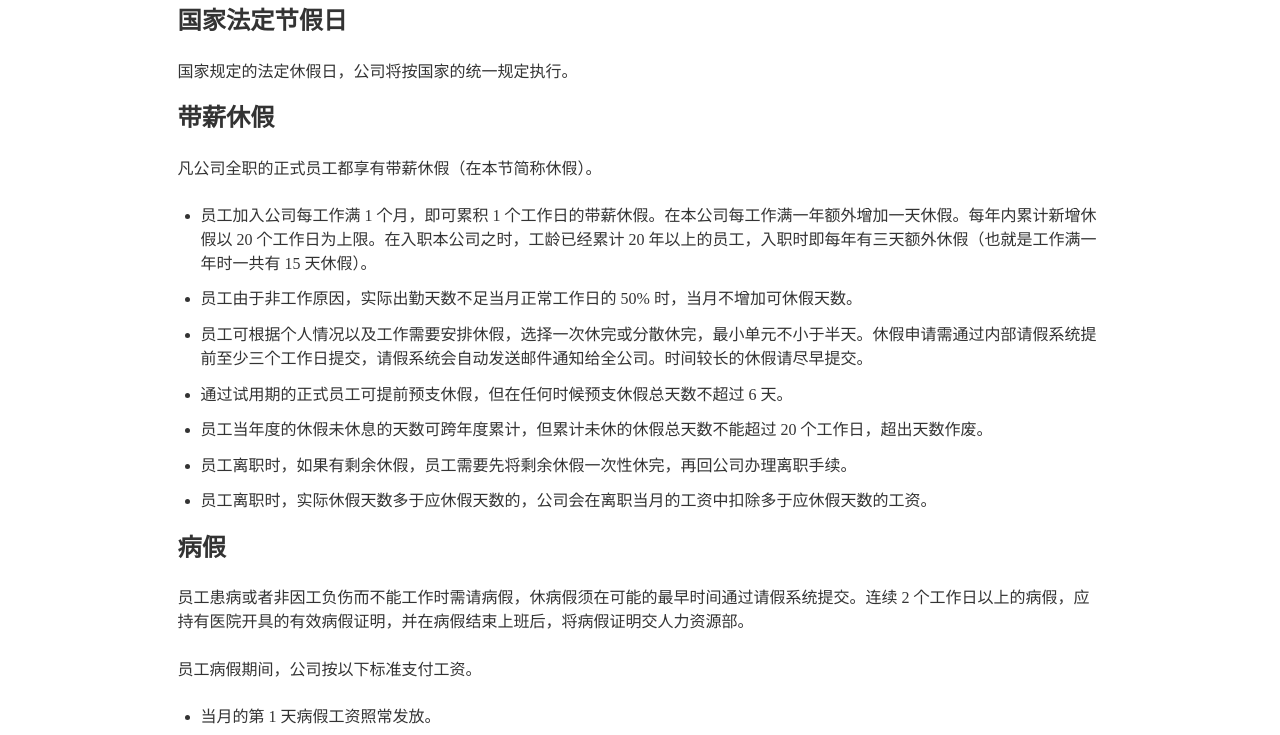
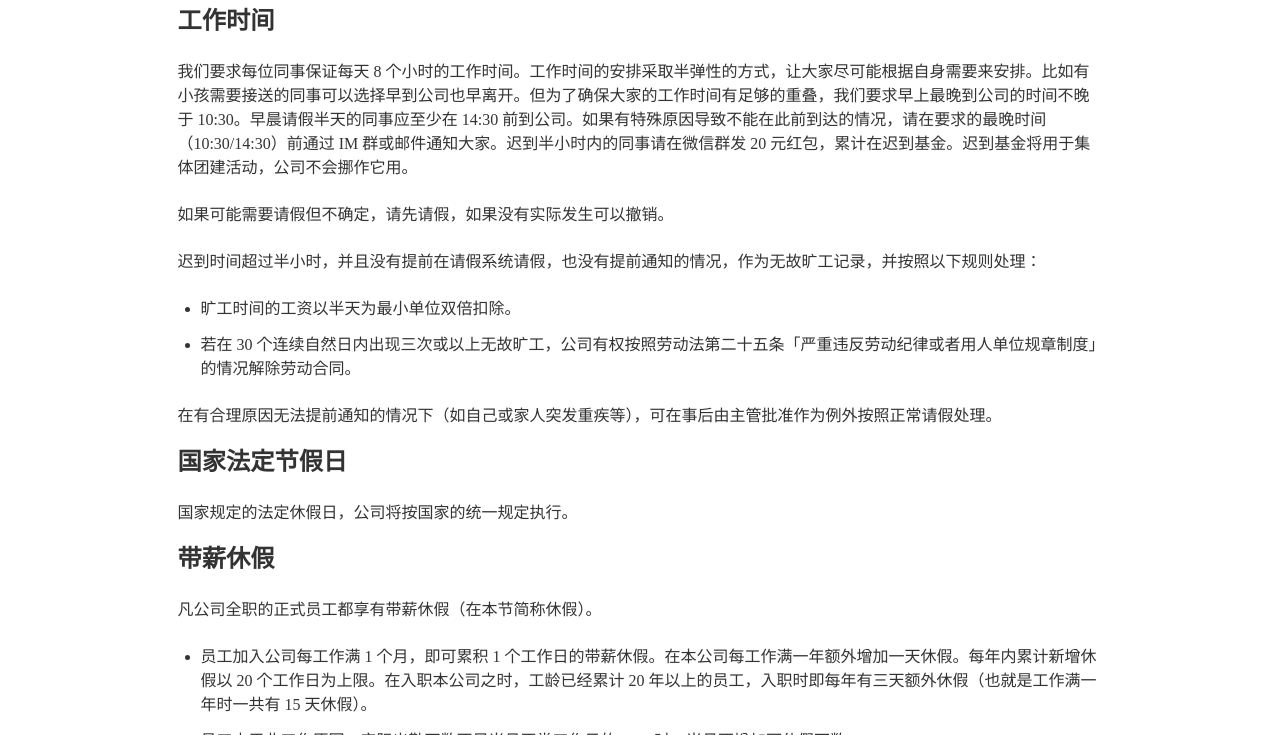
Before and after one commit to leancloud/open, a Gatsby site: page /vacation in a window 1280 px wide. Shown: the part 365-1100 px from the top of the page. Built offline with nearby package versions, Linux system fonts and the light colour scheme; Gatsby itself is replaced by a stand-in of ours; some packages are replaced by stand-ins of ours; what typography-theme-moraga would draw is missing.

Commit message:
feat: add working hours to vacation policy

```diff
--- a/src/pages/vacation.md
+++ b/src/pages/vacation.md
@@ -1,10 +1,22 @@
 ---
 layout: post
-title: 休假制度
+title: 工作时间及休假
 category: management
 lang: zh
 pageOrder: 10
 ---
+
+## 工作时间
+
+我们要求每位同事保证每天 8 个小时的工作时间。工作时间的安排采取半弹性的方式，让大家尽可能根据自身需要来安排。比如有小孩需要接送的同事可以选择早到公司也早离开。但为了确保大家的工作时间有足够的重叠，我们要求早上最晚到公司的时间不晚于 10:30。早晨请假半天的同事应至少在 14:30 前到公司。如果有特殊原因导致不能在此前到达的情况，请在要求的最晚时间（10:30/14:30）前通过 IM 群或邮件通知大家。迟到半小时内的同事请在微信群发 20 元红包，累计在迟到基金。迟到基金将用于集体团建活动，公司不会挪作它用。
+
+如果可能需要请假但不确定，请先请假，如果没有实际发生可以撤销。
+
+迟到时间超过半小时，并且没有提前在请假系统请假，也没有提前通知的情况，作为无故旷工记录，并按照以下规则处理：
+- 旷工时间的工资以半天为最小单位双倍扣除。
+- 若在 30 个连续自然日内出现三次或以上无故旷工，公司有权按照劳动法第二十五条「严重违反劳动纪律或者用人单位规章制度」的情况解除劳动合同。
+
+在有合理原因无法提前通知的情况下（如自己或家人突发重疾等），可在事后由主管批准作为例外按照正常请假处理。
 
 ## 国家法定节假日
 
```
